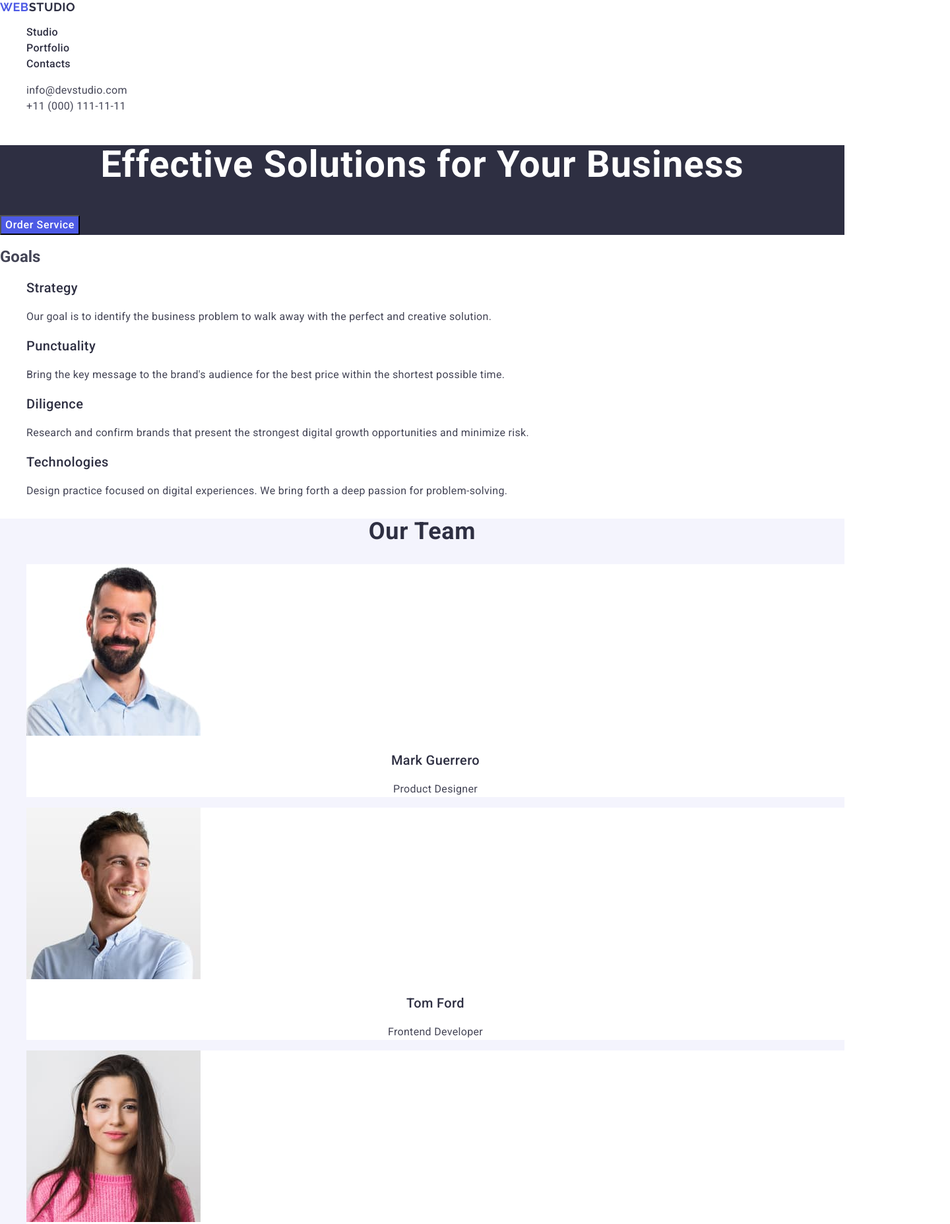
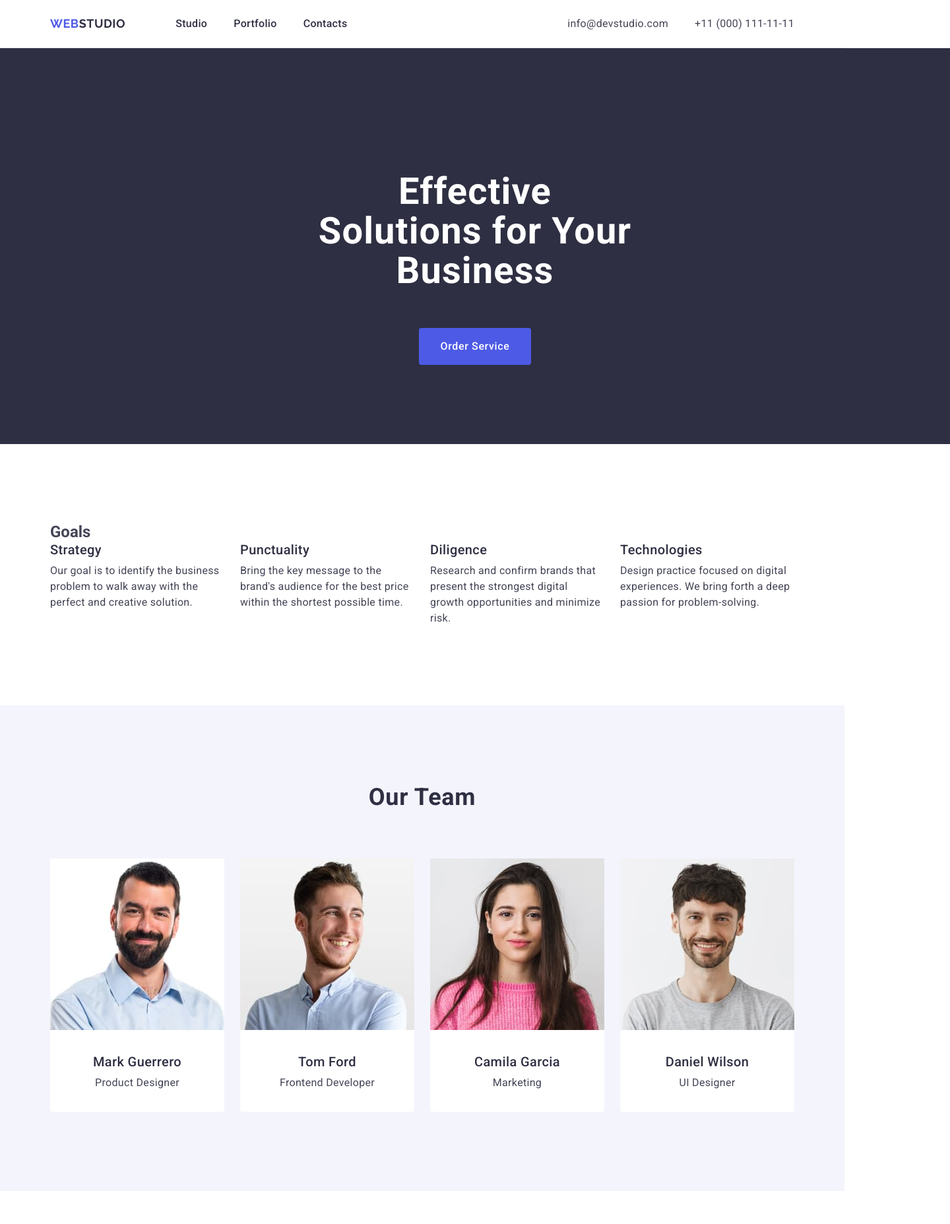
Before and after one commit to Roksolana-Bilous/goit-markup-hw-03, a plain HTML site: page index.html in a window 1280 px wide. Shown: the top 1855 px of the page at 66% size, 1440 px wide, since content can reach past the window. Drawn offline with nearby package versions, Linux system fonts and the light colour scheme.

Commit message:
add index file

```diff
--- a/css/styles.css
+++ b/css/styles.css
@@ -3,11 +3,54 @@ body {
     color: #434455;
     background-color: #FFFFFF;
 }
+
+p,
+h1,
+h2,
+h3,
+h4,
+h5,
+h6 {
+   margin: 0;
+}
+
 ul,ol {
     list-style-type: none;
+    margin: 0;
+    padding: 0;
 }
 a {
     text-decoration: none;
+}
+.visually-hidden {
+  position: absolute;
+  width: 1px;
+  height: 1px;
+  margin: -1px;
+  border: 0;
+  padding: 0;
+  white-space: nowrap;
+  clip-path: inset(100%);
+  clip: rect(0 0 0 0);
+  overflow: hidden;
+}
+.container {
+  max-width: 1158px;
+  padding-left: 15px;
+  padding-right: 15px;
+  margin: 0 auto;
+
+}
+.page-header {
+  border-bottom: 1px solid #e7e9fc;
+}
+.header-container {
+  display: flex;
+  align-items: center;
+}
+.header-nav {
+  display: flex;
+  align-items: center;
 }
 .logo {
     font-family: "Raleway", sans-serif;
@@ -17,6 +60,11 @@ a {
     letter-spacing: 0.03em;
     text-transform: uppercase;
     color: #4d5ae5;
+    align-items: center;
+}
+.header-logo {
+  padding: 24px 0;
+  margin-right: 76px;
 }
 .header-logo .logo-part {
     color: #2e2f42;
@@ -25,7 +73,14 @@ a {
     color: #f4f4fd;
 }
 
+.nav-list {
+  display: flex;
+  align-items: center;
+  gap: 40px;
+}
 .nav-link {
+  display: block;
+  padding: 24px 0;
   font-weight: 500;
   font-size: 16px;
   line-height: 1.5;
@@ -38,8 +93,20 @@ a {
 }
 .contacts {
     font-style: normal;
+    margin-left: auto;
+}
+.contacts-list {
+  display: flex;
+  align-items: center;
+  gap: 40px;
+}
+.header-container {
+  display: flex;
+  align-items: center;
 }
 .contacts-link {
+  display: block;
+  padding: 24px 0;
   font-size: 16px;
   line-height: 1.5;
   letter-spacing: 0.02em;
@@ -51,6 +118,10 @@ a {
 }
 .page-main {
     background: #2e2f42;
+    width: 1440px;
+    height: 600px;
+    padding-top: 188px;
+    padding-bottom: 188px;
 }
 
   .title-main {
@@ -59,21 +130,45 @@ a {
     letter-spacing: 0.02em;
     text-align: center;
     color: #fff;
+    width: 478px;
+    height: 188px;
+    max-width: 496px;
+    margin: 0 auto;
+    margin-bottom: 48px;
   }
   .main-button {
+    padding: 16px 32px;
     line-height: 1.5;
     font-size: 16px;
     font-weight: 500;
     letter-spacing: 0.04em;
+    cursor: pointer;
     background: #4d5ae5;
-    cursor: pointer;
     color: #fff;;
     font-family: "Roboto", sans-serif;
+    display: block;
+    margin: 0 auto;
+    min-width: 169px;
+    height: 56px;
+    border: none;
+    border-radius: 4px;
   }
 
   .main-button:hover,
   .main-button:focus {
     background: #404bbf;
+   }
+   .goals {
+    padding-top: 120px;
+    padding-bottom: 120px;
+   }
+   .goals-list {
+    display: flex;
+    gap: 24px;
+   }
+   .goals-item {
+    max-width: 264px;
+    width: calc(100%-72px)/4 ;
    }
   .goals-item-title {
     font-family: "Roboto", sans-serif;
@@ -82,6 +177,7 @@ a {
     line-height: 1.2;
     letter-spacing: 0.02em;
     color: #2e2f42;
+    margin-bottom: 8px;
   }
 
   .goals-item-text {
@@ -97,16 +193,29 @@ a {
   text-align: center;
   color: #2e2f42;
   text-transform: capitalize;
+  margin-bottom: 72px;
  }
+ .team-list {
+  display: flex;
+  gap: 24px;
+  flex-wrap: wrap;
+ }
+.team {
+  background-color: #F4F4FD;
+  padding-top: 120px;
+  padding-bottom: 120px;
 
-.team {
-  background-color: #F4F4FD
 }
 
 .team-item {
   background-color: #FFFFFF;
+  border-radius: 0px 0px 4px 4px;
+  width: calc(100%-72px)/4;
 }
-
+.team-one {
+  padding-top: 32px;
+  padding-bottom: 32px;
+}
   .team-title {
     font-weight: 500;
     font-size: 20px;
@@ -114,6 +223,7 @@ a {
     letter-spacing: 0.02em;
     text-align: center;
     color: #2e2f42;
+    margin-bottom: 8px;
   }
 
   .team-text {
@@ -122,6 +232,10 @@ a {
     letter-spacing: 0.02em;
     text-align: center;
     color: #434455;
+    text-align: center;
+  }
+  .portfolio {
+    padding: 120px 0 120px 0;
   }
   .portfolio-title-main {
     font-size: 36px;
@@ -131,8 +245,15 @@ a {
     text-transform: capitalize;
     color: #2e2f42;
   }
+  .portfolio-list {
+    display: flex;
+    flex-wrap: wrap;
+    justify-content: center;
+    gap: 48px 24px;
+  }
   .portfolio-item {
       background-color: #FFFFFF;
+      width: calc(100%-72px)/4;
      }
 
   .portfolio-title {
@@ -141,6 +262,7 @@ a {
     line-height: 1.2;
     letter-spacing: 0.02em;
     color: #2e2f42;
+    margin-bottom: 8px;
   }
   .portfolio-text {
     font-size: 16px;
@@ -153,10 +275,32 @@ a {
     line-height: 1.5;
     letter-spacing: 0.02em;
     color: #f4f4fd;
+    display: flex;
+    width: 264px;
   }
   .page-footer {
     background: #2e2f42;
+    padding: 100px 0;
+  }
+  .footer-container {
+    flex-direction: column;
   }
 .footer-logo {
+  font-family: "Raleway", sans-serif;
+  font-weight: 700;
+  font-size: 18px;
   line-height: 1.17;
+  letter-spacing: 0.03em;
+  text-transform: uppercase;
+  color: #4d5ae5;
+  margin-bottom: 16px;
+  display: inline-block;
 }
+.logo-part {
+  font-weight: 700;
+  font-size: 18px;
+  line-height: 1.16667;
+  letter-spacing: 0.03em;
+  text-transform: uppercase;
+  color: #f4f4fd;
+}
--- a/index.html
+++ b/index.html
@@ -17,6 +17,7 @@
 <body>
     <header class="page-header">
 
+       <div class="container header-container">
         <nav class="header-nav">
            <a class="logo header-logo" href="./index.html"
            >Web<span class="logo-part">Studio</span></a>
@@ -26,6 +27,7 @@
                 <li class="nav-item"><a class="nav-link" href="">Contacts</a></li>
             </ul>
 
+
         </nav>
                 <address class="contacts">
                     <ul class="contacts-list">
@@ -33,17 +35,20 @@
                         <li class="contacts-item"><a class="contacts-link" href="tel:+110001111111">+11 (000) 111-11-11</a></li>
                     </ul>
                 </address>
-
+        </div>
 
      </header>
 
 <main>
     <section class="page-main" >
+           <div class="container">
                 <h1 class="title-main">Effective Solutions for Your Business</h1>
                 <button class="main-button" type="button">Order Service</button>
+           </div>
     </section>
 
-    <section>
+    <section class="goals">
+       <div class="container">
             <h2 class="screen-reader-text">Goals</h2>
             <ul class="goals-list">
                  <li class="goals-item">
@@ -63,41 +68,53 @@
                      <p class="goals-item-text">Design practice focused on digital experiences. We bring forth a deep passion for problem-solving.</p>
                  </li>
             </ul>
+       </div>
     </section>
 
 
     <section class="team">
+        <div class="container">
             <h2 class="text-team-main">Our Team</h2>
             <ul class="team-list">
                 <li class="team-item">
                     <img src="./images/mark(1).jpg" alt="Mark" width="264">
+                    <div class="team-one">
                         <h3 class="team-title">Mark Guerrero</h3>
                         <p class="team-text">Product Designer</p>
+                    </div>
                 </li>
 
                 <li  class="team-item">
                     <img src="./images/tom(1).jpg" alt="Tom" width="264">
+                   <div class="team-one">
                         <h3 class="team-title">Tom Ford</h3>
                         <p class="team-text">Frontend Developer</p>
+                   </div>
                 </li>
 
                 <li  class="team-item">
                     <img src="./images/camila(1).jpg" alt="Camila" width="264">
+                   <div class="team-one">
                         <h3 class="team-title">Camila Garcia</h3>
                         <p class="team-text">Marketing</p>
+                   </div>
                 </li>
 
                 <li  class="team-item">
                     <img src="./images/daniel(1).jpg" alt="Daniel" width="264">
+                   <div class="team-one">
                         <h3 class="team-title">Daniel Wilson</h3>
                         <p class="team-text">UI Designer</p>
+                   </div>
                 </li>
 
             </ul>
 
+        </div>
     </section>
 
-     <section>
+     <section class="portfolio">
+    <div class="container">
         <h2 class="portfolio-title-main">Our Portfolio</h2>
         <ul class="portfolio-list">
             <li class="portfolio-item">
@@ -132,13 +149,16 @@
             </li>
         </ul>
 
+    </div>
      </section>
 
 </main>
 
     <footer class="page-footer">
+       <div class="container">
             <a class="logo footer-logo" href="./index.html">Web<span class="logo-part">Studio</span></a>
             <p class="text-footer">Increase the flow of customers and sales for your business with digital marketing & growth solutions.</p>
+       </div>
     </footer>
 </body>
 </html>
```
Lines whose indentation alone changed are shown as unchanged.
